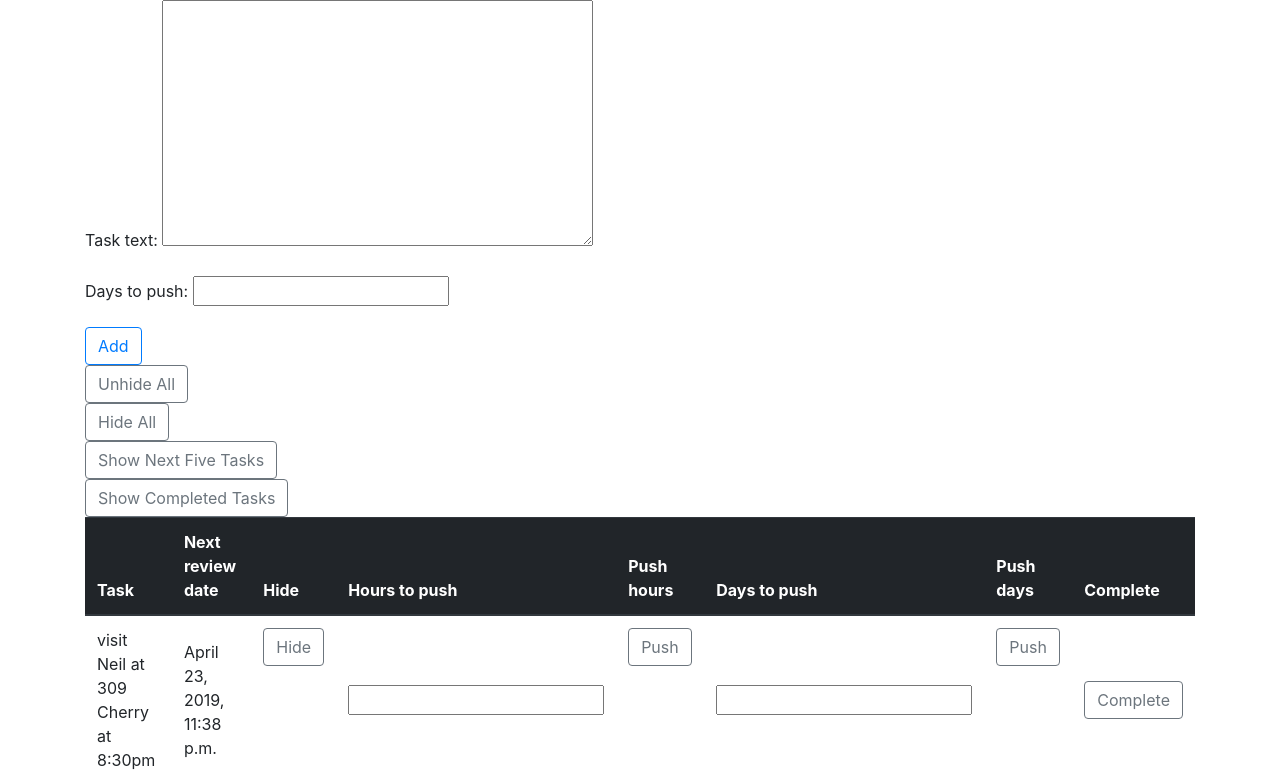
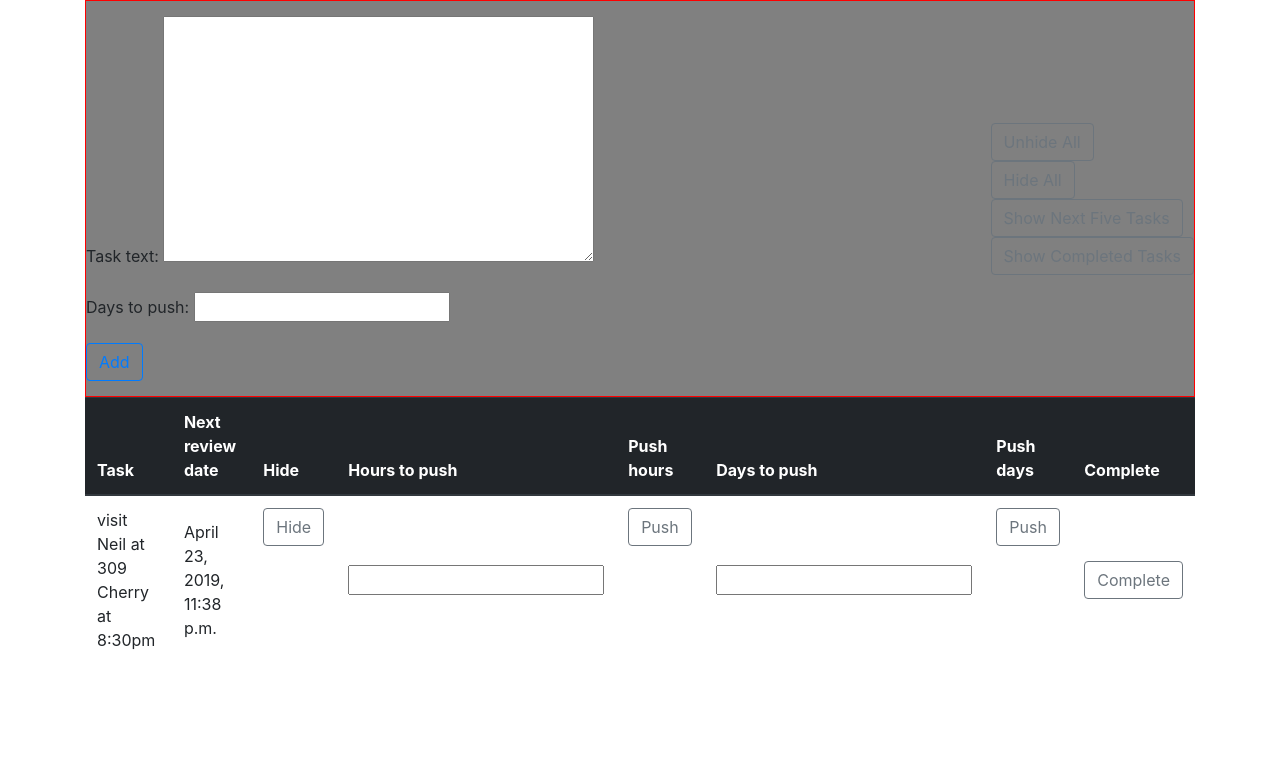
Before and after one commit to tjr226/initialtasks, a Django app: page / in a window 1280 px wide. Shown: the part 56-839 px from the top of the page. After the commit the page ends 706 px from the top, so only its background shows below. Run offline with Django 3.2, Linux system fonts and the light colour scheme; data comes from the database, SQL or seed files in the repository; both versions use the stored data as it was after the commit; parts of the project's set-up code (start-up, migrations or seed data) failed here and were passed over; some libraries are stand-ins or nearby versions.

Commit message:
basic CSS
added basic CSS to the top section of the page, but it's in the HTML file. can't get it to work immediately with the app.css file, maybe something with bootstrap. leaving it within STYLE tags for now.

```diff
--- a/myproject/static/css/app.css
+++ b/myproject/static/css/app.css
@@ -0,0 +1,6 @@
+.top_section {
+    border         : 1px solid red;
+    background     : grey;
+    display        : flex;
+    justify-content: space-between;
+}
--- a/myproject/templates/home.html
+++ b/myproject/templates/home.html
@@ -1,12 +1,18 @@
 {% extends 'base.html' %}
-<!--
-<nav class="navbar navbar-expand-lg navbar-dark bg-dark">
-    <div class="container">
-      <a class="navbar-brand" href="{% url 'home' %}">Django Boards</a>
-    </div>
-  </nav>
-   -->
+
 {% block content %}
+
+<style>
+    .top_section {
+        display: flex;
+        justify-content: space-between;
+        align-items: center;
+        padding: 15px 0px;
+    }
+</style>
+
+
+<div class="top_section">
 
     <!-- form to create a new task -->
     <form method="post">
@@ -38,18 +44,23 @@
         <form method="post">
             {% csrf_token %}
             {{ show_next_five_tasks_button.as_p }}
-    <button type="submit" name="show_next_five_tasks_button" class="btn btn-outline-secondary">Show Next Five Tasks</button>
+            <button type="submit" name="show_next_five_tasks_button" class="btn btn-outline-secondary">Show Next Five
+                Tasks</button>
         </form>
 
         <form method="post">
             {% csrf_token %}
             {{ show_completed_tasks_button.as_p }}
-    <button type="submit" name="show_completed_tasks_button" class="btn btn-outline-secondary">Show Completed Tasks</button>
+            <button type="submit" name="show_completed_tasks_button" class="btn btn-outline-secondary">Show Completed
+                Tasks</button>
         </form>
 
         <!-- end row_of_unique_buttons -->
     </div>
 
+
+    <!-- end form and buttons -->
+</div>
 
 <table class="table">
     <thead class="thead-dark">
```
Also changed, not shown: myproject/db.sqlite3. Lines whose indentation alone changed are shown as unchanged.
